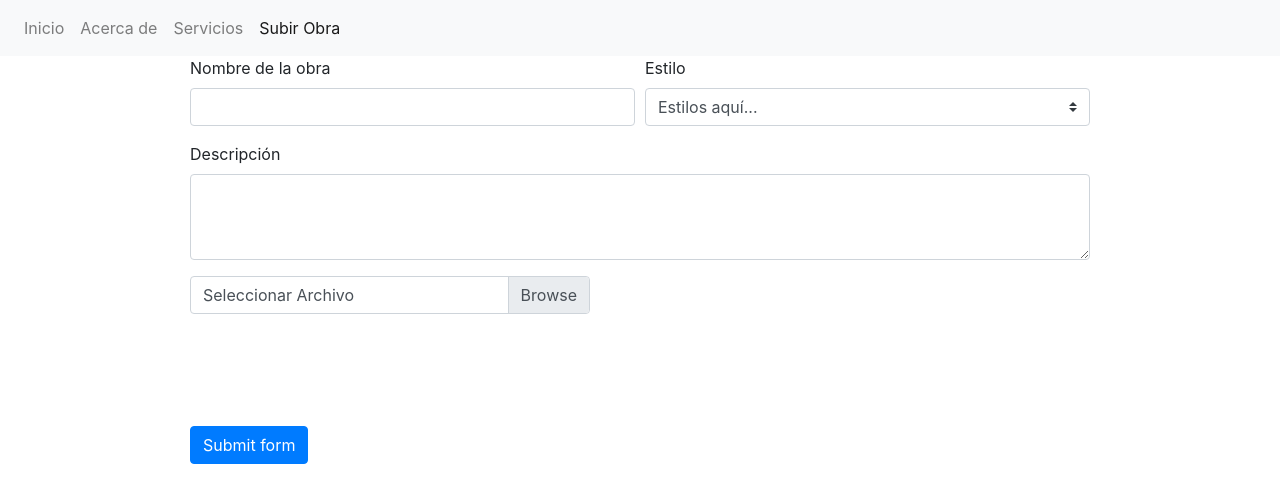
After one commit to Xsard/Pagina_De_Artes, a Python web app: template templates/addImg.html in a window 1280 px wide. The commit adds this page. Shown: the top 503 px of the page. Run offline with Jinja, Linux system fonts and the light colour scheme; the template is opened without the code that fills it, so the values that code supplies are empty; some libraries are stand-ins or nearby versions.

Commit message:
V 0.5.0
Se añade la función agregar obra
Cambios de diseños menores

```diff
--- /dev/null
+++ b/css/add.css
@@ -0,0 +1,10 @@
+.needs-validation{
+    width: 900px;
+    margin-left: auto;
+    margin-right: auto;
+}
+.imgCentro{
+
+    margin-left: auto;
+    margin-right: auto;
+}
--- /dev/null
+++ b/scripts/sidebar.js
@@ -0,0 +1,8 @@
+const toggle = document.querySelector('.toggle-btn');
+function toggleBtn(){
+    document.getElementById('sidebar').classList.toggle('acti');
+}
+function logout(){
+    window.close();
+    window.open("login.html")
+}
--- /dev/null
+++ b/templates/addImg.html
@@ -0,0 +1,132 @@
+<!DOCTYPE html>
+<html lang="en">
+
+<head>
+    <meta charset="UTF-8">
+    <meta name="viewport" content="width=device-width, initial-scale=1.0">
+    <title>Subir Obra</title>
+    <link rel="stylesheet" href="https://stackpath.bootstrapcdn.com/bootstrap/4.5.2/css/bootstrap.min.css"
+        integrity="sha384-JcKb8q3iqJ61gNV9KGb8thSsNjpSL0n8PARn9HuZOnIxN0hoP+VmmDGMN5t9UJ0Z" crossorigin="anonymous">
+    <link rel="icon" type="image/png" href="../img/logo.png">
+    <link rel="stylesheet" href="../css/add.css">
+    <link rel="stylesheet" href="../css/sidebar.css">
+    <script src="../scripts/sidebar.js"></script>
+</head>
+
+<body>
+    <nav class="navbar navbar-expand navbar-light bg-light">
+        <div class="collapse navbar-collapse" id="BarraDeNavegacion">
+            <ul class="navbar-nav mr-auto mt-2 mt-lg-0">
+                <li class="nav-item">
+                    <a class="nav-link" href="homeloged.html"> Inicio</a>
+                </li>
+                <li class="nav-item">
+                    <a class="nav-link" href="#"> Acerca de</a>
+                </li>
+                <li class="nav-item">
+                    <a class="nav-link" href="#"> Servicios</a>
+                </li>
+
+                <li class="nav-item active">
+                    <a class="nav-link" href="addImg.html"> Subir Obra <span class="sr-only">(current)</span></a>
+                </li>
+            </ul>
+            <ul class="navbar-nav my-2 my-lg-0">
+                <div id="sidebar">
+                    <div class="toggle-btn" onclick="toggleBtn()">
+                        <span>&#9776;</span>
+                    </div>
+                    <ul >
+                        <li class="nav-item">
+                            <a class="nav-link">Gestión Paises</a>
+                        </li>
+                        <li class="nav-item">
+                            <a class="nav-link">Gestión Ciudades</a>
+                        </li>
+                        <li class="nav-item">
+                            <a class="nav-link">Gestión Estilo</a>
+                        </li>
+                        <li class="nav-item">
+                            <a class="nav-link">Gestión Artistas</a>
+                        </li>
+                        <li class="nav-item">
+                            <a class="nav-link" href="login.html" onclick="logout()">Cerrar Sesión</a>
+                        </li>
+                    </ul>
+                </div>
+            </ul>
+        </div>
+    </nav>
+    <form class="needs-validation" novalidate>
+        <div class="form-row">
+
+            <div class="col-md-6 mb-3">
+                <label for="validationTooltip01">Nombre de la obra</label>
+                <input type="text" class="form-control" id="validationTooltip01" required>
+                <div class="valid-tooltip">
+                    Looks good!
+                </div>
+            </div>
+            <div class="col-md-6 mb-3">
+                <label for="validationTooltip04">Estilo</label>
+                <select class="custom-select" id="validationTooltip04" required>
+                    <option selected disabled value="">Estilos aquí...</option>
+                    <option>...</option>
+                </select>
+                <div class="invalid-tooltip">
+                    Please select a valid state.
+                </div>
+            </div>
+        </div>
+        <div class="form-group">
+            <label for="exampleFormControlTextarea1">Descripción</label>
+            <textarea class="form-control" id="exampleFormControlTextarea1" rows="3"></textarea>
+        </div>
+        <div class="custom-file col-md-12 mb-3">
+            <input type="file" class="custom-file-input" id="file-input" />
+            <label class="custom-file-label" for="file-input" style="width: 400px;">Seleccionar Archivo</label>
+        </div>
+        <div class="imgCentro">
+            <img id="imgSalida" class="center-block" width="50%" height="50%" src=""
+                style="margin-left: auto; margin-right: auto; display: none;" />
+        </div>
+        <br>
+        <br>
+        <br>
+        <br>
+        <button class="btn btn-primary" type="submit">Submit form</button>
+    </form>
+    <script
+        src="https://static.codepen.io/assets/common/stopExecutionOnTimeout-157cd5b220a5c80d4ff8e0e70ac069bffd87a61252088146915e8726e5d9f147.js"></script>
+    <script src="https://cdnjs.cloudflare.com/ajax/libs/jquery/2.1.3/jquery.min.js"></script>
+    <script id="rendered-js">
+        $(window).load(function () {
+
+            $(function () {
+                $('#file-input').change(function (e) {
+                    addImage(e);
+                });
+
+                function addImage(e) {
+                    var file = e.target.files[0],
+                        imageType = /image.*/;
+
+                    if (!file.type.match(imageType))
+                        return;
+
+                    var reader = new FileReader();
+                    reader.onload = fileOnload;
+                    reader.readAsDataURL(file);
+                }
+
+                function fileOnload(e) {
+                    var result = e.target.result;
+                    $('#imgSalida').attr("src", result);
+                    document.getElementById("imgSalida").style = "display: inline;"
+                }
+            });
+        });
+    </script>
+</body>
+
+</html>
```
Also changed, not shown: css/sidebar.css (added, +35 -0 lines), scripts/homeloged.js (deleted, +0 -10 lines), scripts/login.js (+1 -6 lines), templates/homeloged.html (+29 -5 lines).
